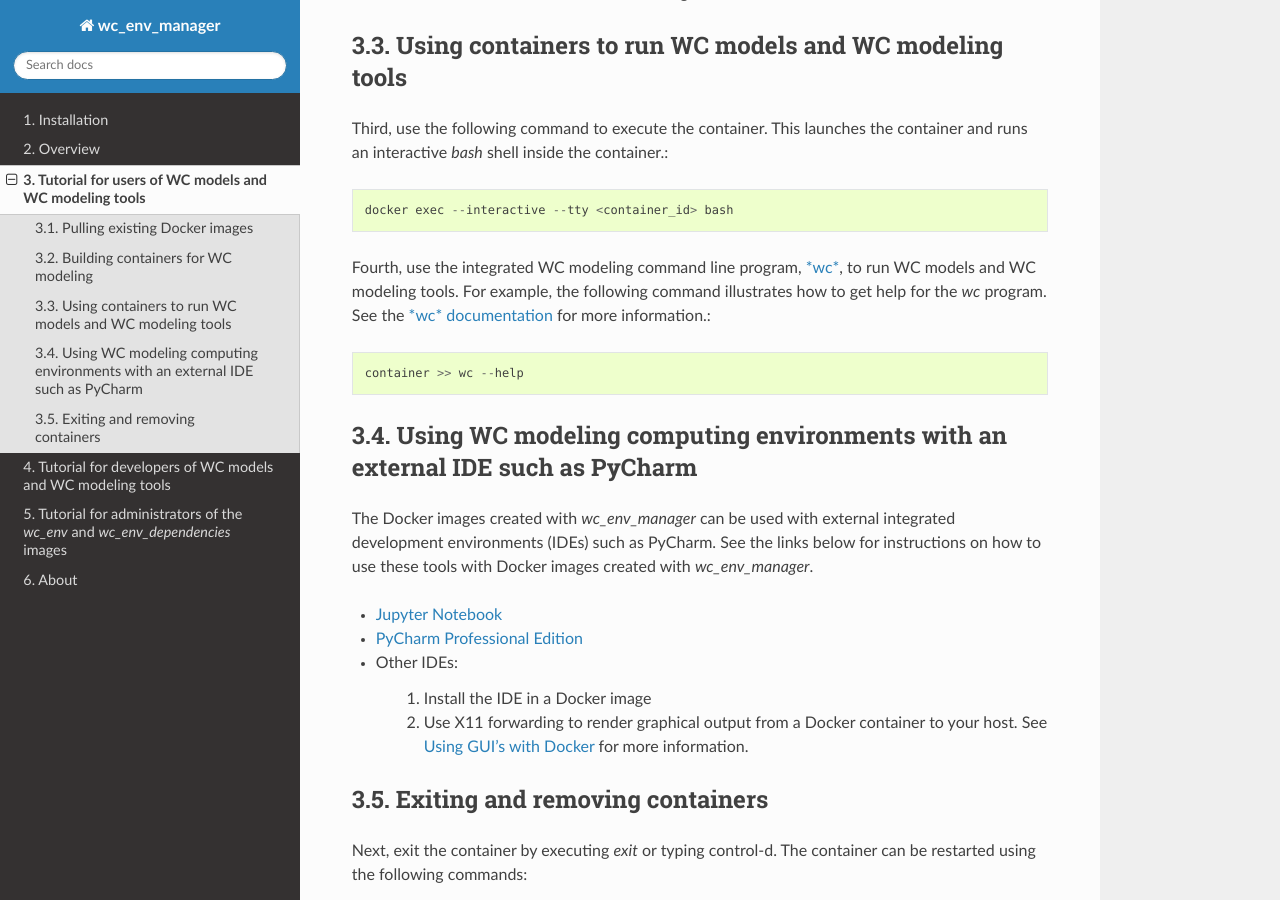
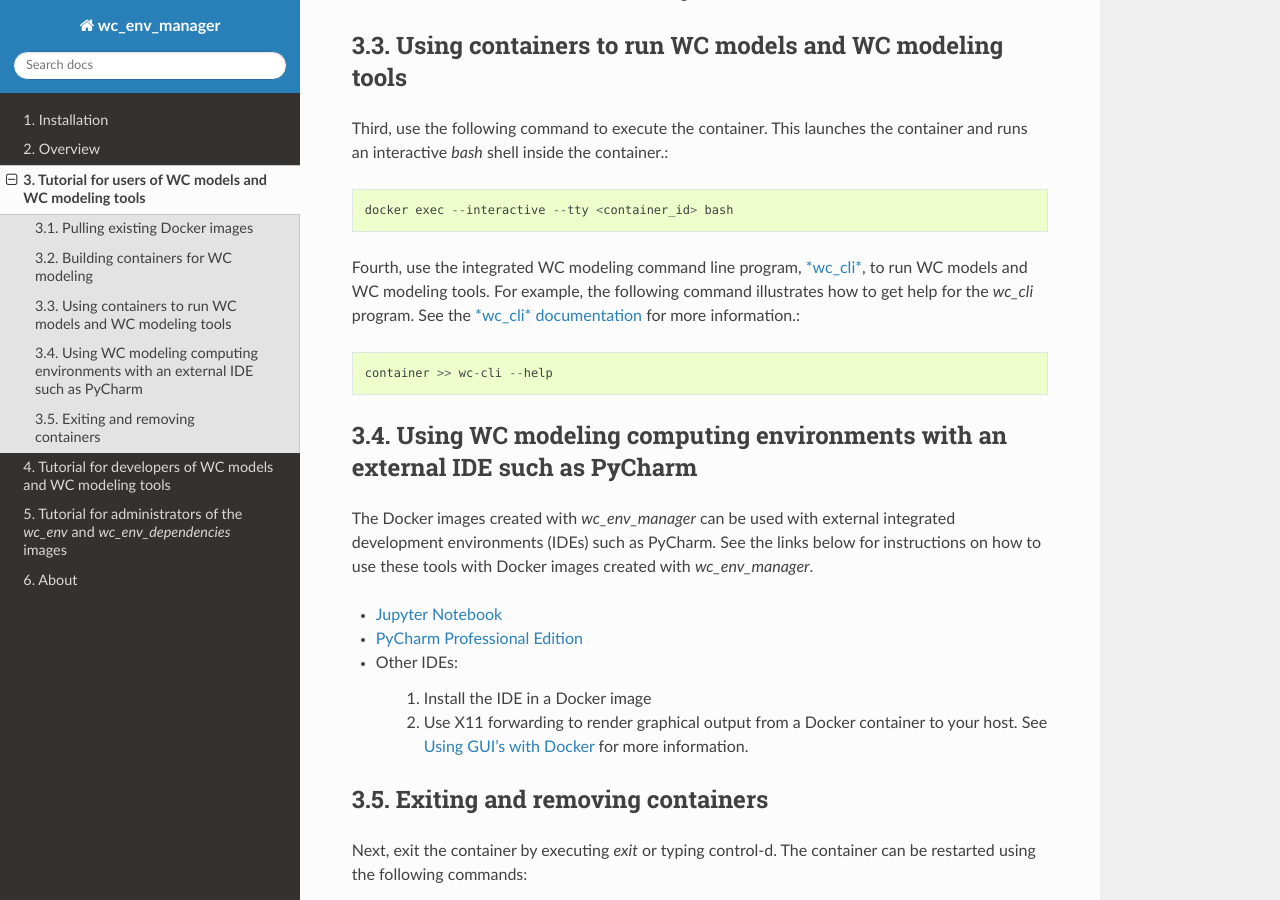
Before and after one commit to KarrLab/wc_env_manager, a Sphinx documentation site: the page built from docs/tutorial_users.rst, in a window 1280 px wide and 900 px high, scrolled down 929 px. Built offline with Sphinx 7.4.7 and the Read the Docs theme 2.0.0, drawn with Linux system fonts in a browser that asks for light colours; pages that are not in the unit, such as notebooks, are missing from menus.

Commit message:
renaming wc --> wc-cli

```diff
--- a/docs/tutorial_developers.rst
+++ b/docs/tutorial_developers.rst
@@ -99,9 +99,9 @@ Fourth, use the following command to execute the container. This launches the co
 
   docker exec --interactive --tty <container_id> bash
 
-Fifth, use the integrated WC modeling command line program, `*wc* <https://github.com/KarrLab/wc_cli>`_, to run WC models and WC modeling tools. For example, the following command illustrates how to get help for the *wc* program. See the `*wc* documentation <https://docs.karrlab.org/wc_cli>`_ for more information.::
+Fifth, use the integrated WC modeling command line program, `*wc_cli* <https://github.com/KarrLab/wc_cli>`_, to run WC models and WC modeling tools. For example, the following command illustrates how to get help for the *wc_cli* program. See the `*wc_cli* documentation <https://docs.karrlab.org/wc_cli>`_ for more information.::
 
-  container >> wc --help
+  container >> wc-cli --help
 
 Using containers to develop WC models and WC modeling tools
 -----------------------------------------------------------
--- a/docs/tutorial_users.rst
+++ b/docs/tutorial_users.rst
@@ -39,9 +39,9 @@ Third, use the following command to execute the container. This launches the con
 
   docker exec --interactive --tty <container_id> bash
 
-Fourth, use the integrated WC modeling command line program, `*wc* <https://github.com/KarrLab/wc_cli>`_, to run WC models and WC modeling tools. For example, the following command illustrates how to get help for the *wc* program. See the `*wc* documentation <https://docs.karrlab.org/wc_cli>`_ for more information.::
+Fourth, use the integrated WC modeling command line program, `*wc_cli* <https://github.com/KarrLab/wc_cli>`_, to run WC models and WC modeling tools. For example, the following command illustrates how to get help for the *wc_cli* program. See the `*wc_cli* documentation <https://docs.karrlab.org/wc_cli>`_ for more information.::
 
-  container >> wc --help
+  container >> wc-cli --help
 
 
 Using WC modeling computing environments with an external IDE such as PyCharm
```
Also changed, not shown: 1 other file.
